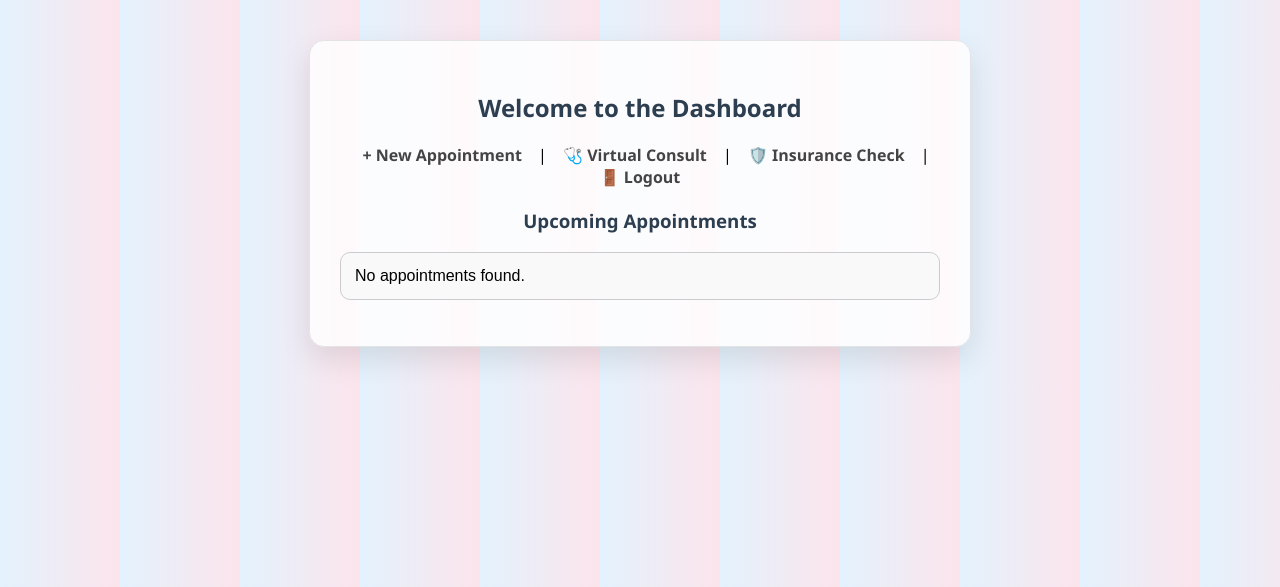
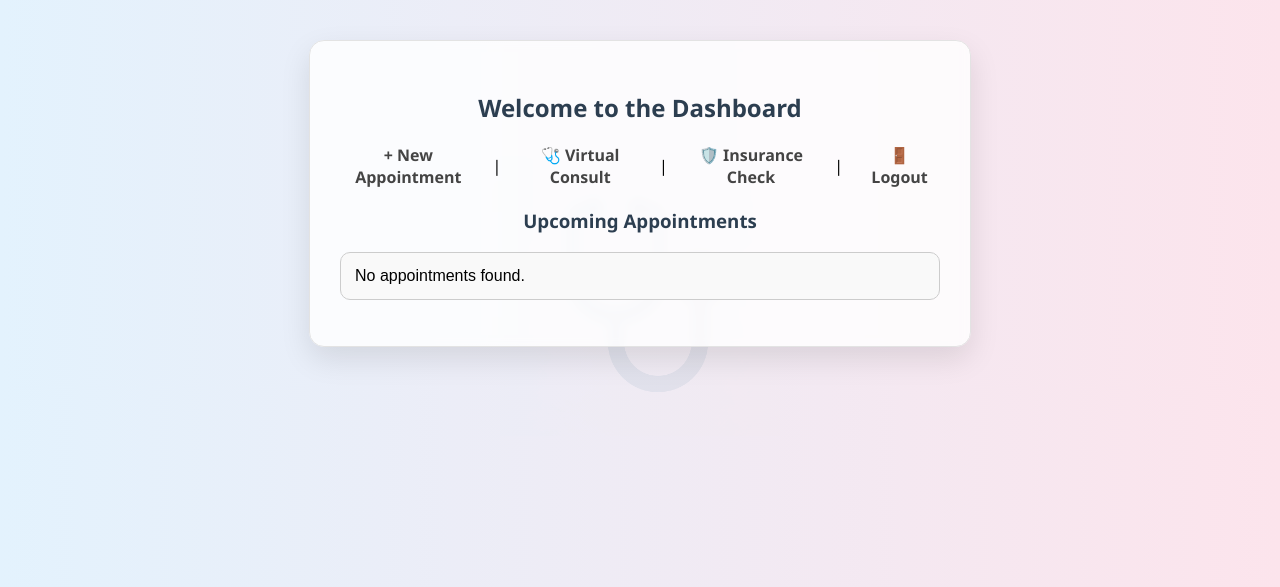
Before and after one commit to LexBwmn/Healthcare_Scheduler, a Flask app: page /dashboard in a window 1280 px wide. Shown: the top 587 px of the page. Run offline with Flask 3, Linux system fonts and the light colour scheme; a user stored in the database is signed in.

Commit message:
🎨 Increased stethoscope background visibility

```diff
--- a/static/style.css
+++ b/static/style.css
@@ -1,11 +1,23 @@
 /* static/style.css */
 body {
     font-family: 'Poppins', 'Segoe UI', Tahoma, Geneva, Verdana, sans-serif;
-    background: linear-gradient(to right, #e3f2fd, #fce4ec), url("/static/logo.png") no-repeat center 80px;
-    background-size: 120px;
     margin: 0;
     padding: 0;
+    background: linear-gradient(to right, #e3f2fd, #fce4ec);
     animation: fadeIn 0.6s ease-in;
+    position: relative;
+}
+
+/* 🩺 Watermark Background */
+body::before {
+    content: "";
+    background: url("/static/logo.png") no-repeat center 30%;
+    background-size: 280px;
+    opacity: 0.07;
+    position: fixed;
+    top: 0; left: 0; right: 0; bottom: 0;
+    z-index: -1;
+    pointer-events: none;
 }
 
 h2, h3 {
@@ -14,6 +26,7 @@
     font-weight: 600;
 }
 
+/* 🔲 Main Form/Card */
 .container {
     max-width: 600px;
     margin: 40px auto;
@@ -31,7 +44,7 @@
     transform: scale(1.01);
 }
 
-form input, form textarea, form button {
+form input, form textarea, form button, select {
     display: block;
     width: 100%;
     margin-bottom: 18px;
@@ -43,7 +56,7 @@
     font-family: 'Poppins', sans-serif;
 }
 
-form input:focus, form textarea:focus {
+form input:focus, form textarea:focus, select:focus {
     border-color: #2196f3;
     box-shadow: 0 0 8px rgba(33, 150, 243, 0.3);
     outline: none;
@@ -63,6 +76,7 @@
     transform: scale(1.02);
 }
 
+/* 🔗 Links */
 a {
     color: #1976d2;
     text-decoration: none;
@@ -75,9 +89,21 @@
     color: #0d47a1;
 }
 
+/* 📌 Top Navigation */
 .navbar {
     text-align: center;
     margin-bottom: 20px;
+    display: flex;
+    justify-content: center;
+    align-items: center;
+    gap: 16px;
+}
+
+.navbar img {
+    width: 32px;
+    height: 32px;
+    margin-right: 6px;
+    vertical-align: middle;
 }
 
 .navbar a {
@@ -87,6 +113,7 @@
     font-size: 16px;
 }
 
+/* 📋 Appointment List */
 ul {
     list-style-type: none;
     padding-left: 0;
@@ -106,6 +133,7 @@
     animation: fadeIn 0.8s ease-in;
 }
 
+/* ❌ Cancel Button */
 .cancel-btn {
     color: red;
     font-weight: bold;
@@ -119,17 +147,7 @@
     transform: scale(1.1);
 }
 
-@keyframes fadeIn {
-    from { opacity: 0; }
-    to   { opacity: 1; }
-}
-
-@keyframes slideUp {
-    from { transform: translateY(30px); opacity: 0; }
-    to   { transform: translateY(0); opacity: 1; }
-}
-
-/* Toast Notification */
+/* 🍞 Toast Notification */
 #toast {
     visibility: hidden;
     min-width: 250px;
@@ -139,7 +157,7 @@
     border-radius: 4px;
     padding: 12px;
     position: fixed;
-    z-index: 1;
+    z-index: 1000;
     left: 50%;
     bottom: 30px;
     transform: translateX(-50%);
@@ -151,6 +169,17 @@
     animation: fadein 0.5s, fadeout 0.5s 2.5s;
 }
 
+/* ✨ Animations */
+@keyframes fadeIn {
+    from { opacity: 0; }
+    to   { opacity: 1; }
+}
+
+@keyframes slideUp {
+    from { transform: translateY(30px); opacity: 0; }
+    to   { transform: translateY(0); opacity: 1; }
+}
+
 @keyframes fadein {
     from { bottom: 0; opacity: 0; }
     to { bottom: 30px; opacity: 1; }
```
Also changed, not shown: instance/scheduler.db.
